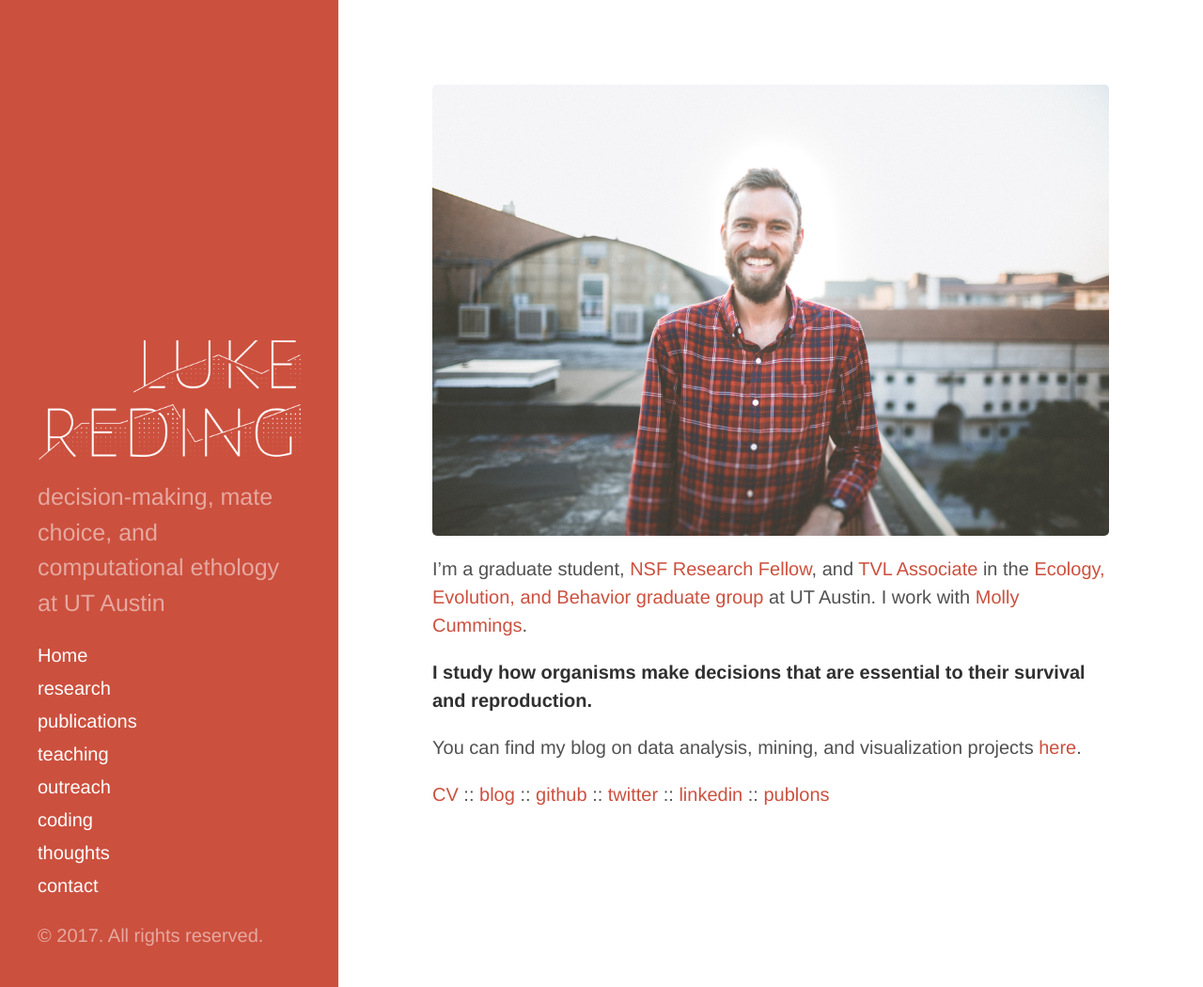
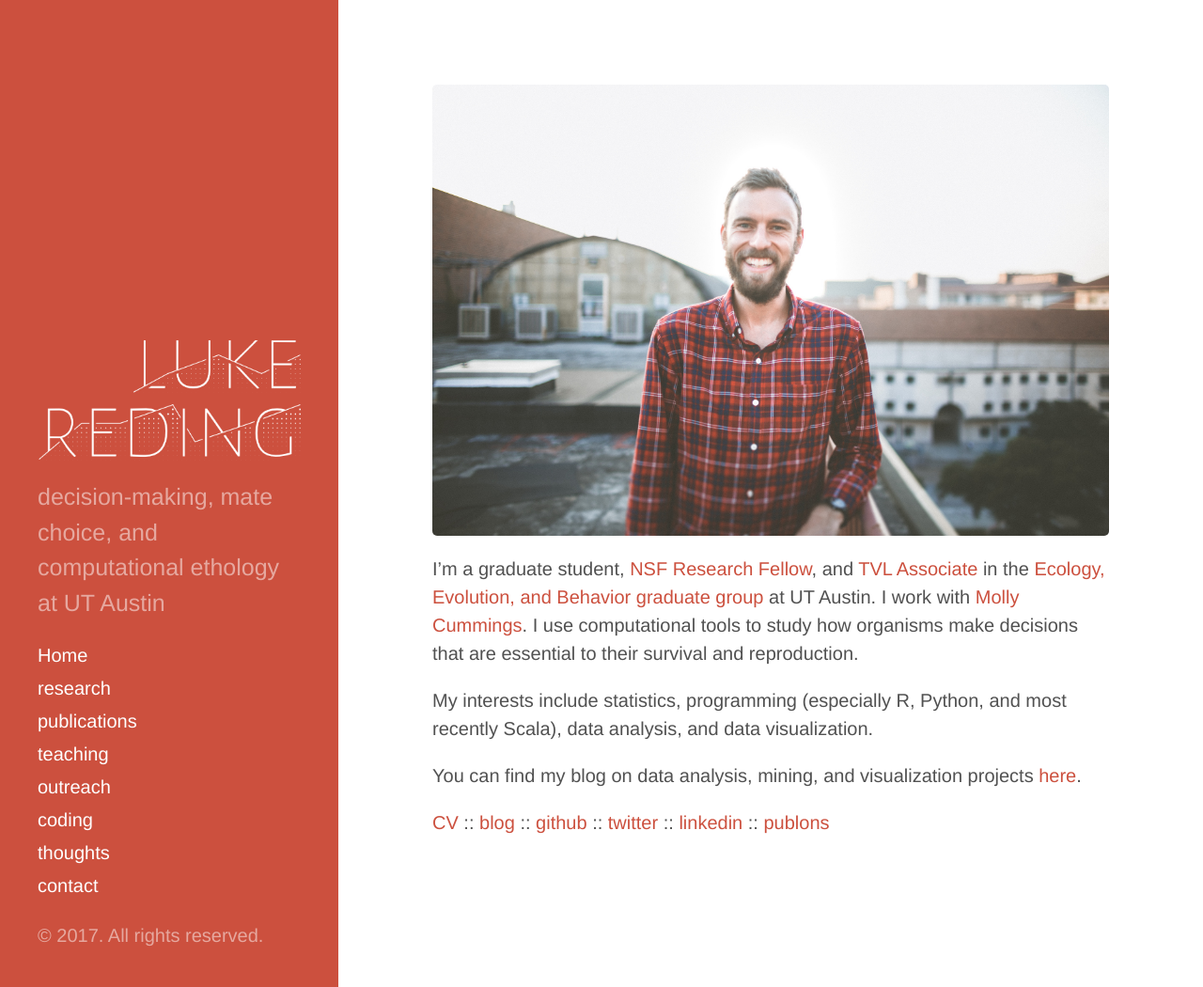
Before and after one commit to lukereding/lukereding.github.io, a Jekyll site: the page built from index.md, in a window 1280 px wide and 1050 px high. Shown: the whole window at 94% size. Built offline with Jekyll 4.4.1, drawn with Linux system fonts in a browser that asks for light colours; the list of posts is cut into pages by our own code.

Commit message:
update home page

```diff
--- a/index.md
+++ b/index.md
@@ -5,9 +5,9 @@
 
 ![logo](../files/photo.jpg)
 
-I'm a graduate student, [NSF Research Fellow](https://www.nsfgrfp.org), and [TVL Associate](https://www.mccombs.utexas.edu/Centers/Texas-Venture-Labs) in the [Ecology, Evolution, and Behavior graduate group](https://www.cns.utexas.edu/eeb-graduate-program) at UT Austin. I work with [Molly Cummings](http://www.bio.utexas.edu/research/cummingslab/).
+I'm a graduate student, [NSF Research Fellow](https://www.nsfgrfp.org), and [TVL Associate](https://www.mccombs.utexas.edu/Centers/Texas-Venture-Labs) in the [Ecology, Evolution, and Behavior graduate group](https://www.cns.utexas.edu/eeb-graduate-program) at UT Austin. I work with [Molly Cummings](http://www.bio.utexas.edu/research/cummingslab/). I use computational tools to study how organisms make decisions that are essential to their survival and reproduction.
 
-__I study how organisms make decisions that are essential to their survival and reproduction.__
+My interests include statistics, programming (especially R, Python, and most recently Scala), data analysis, and data visualization.
 
 You can find my blog on data analysis, mining, and visualization projects [here](https://lukereding.github.io/nonstandard_deviations/).
 
```
